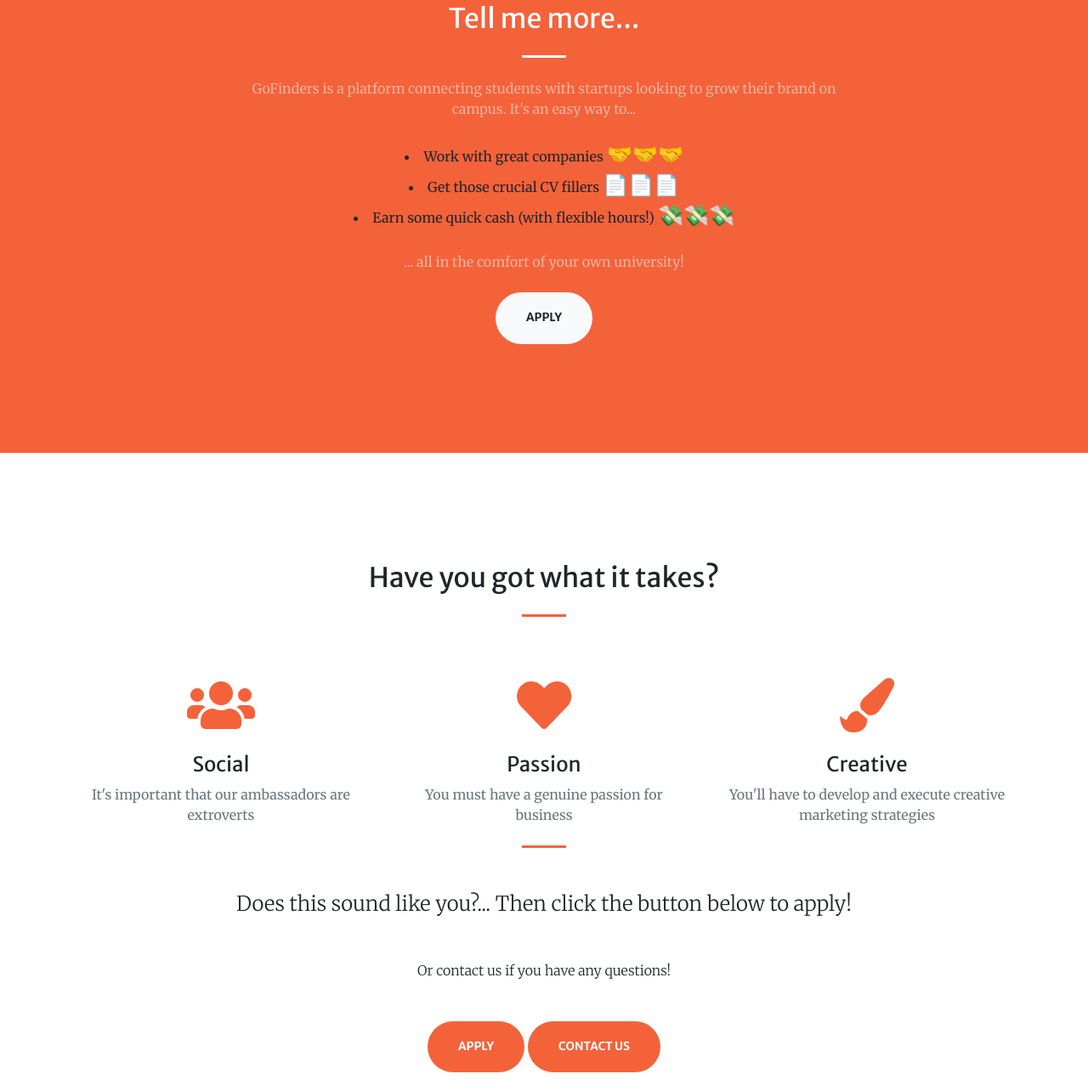
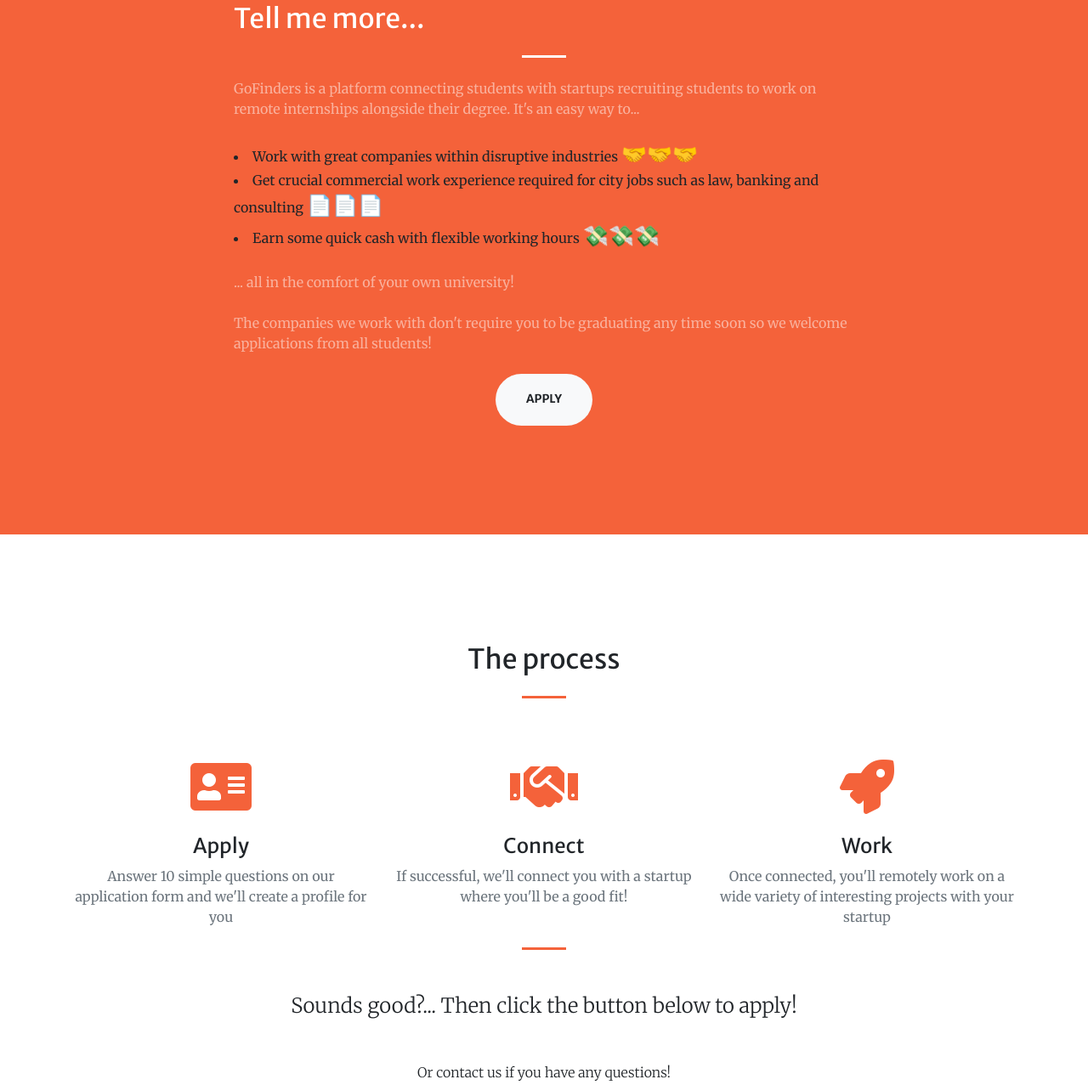
Before and after one commit to sivesh1234/ambassador_website, a website with bundled scripts: page index.html in a window 1280 px wide. Shown: the part 925-2202 px from the top of the page at 85% size. Built offline with nearby package versions, Linux system fonts and the light colour scheme.

Commit message:
test
test

```diff
--- a/index.html
+++ b/index.html
@@ -70,11 +70,11 @@
     <div class="container h-100">
       <div class="row h-100 align-items-center justify-content-center text-center">
         <div class="col-lg-10 align-self-end">
-          <h1 class="text-uppercase text-white font-weight-bold">Become an Ambassador</h1>
+          <h1 class="text-uppercase text-white font-weight-bold">get a remote internship</h1>
           <hr class="divider my-4">
         </div>
         <div class="col-lg-8 align-self-baseline">
-          <p class="text-white-75 font-weight-light mb-5">Connecting Oxford's best hustlers with the fastest growing brands...</p>
+          <p class="text-white-75 font-weight-light mb-5">Connecting Oxford's best hustlers with the fastest growing startups...</p>
           <a class="btn btn-primary btn-xl js-scroll-trigger" href="https://filloutthisform2019.typeform.com/to/JiK6wn">Apply</a>
 
         </div>
@@ -86,16 +86,19 @@
   <section class="page-section bg-primary" id="about">
     <div class="container">
       <div class="row justify-content-center">
-        <div class="col-lg-8 text-center">
+        <div class="col-lg-8 text">
           <h2 class="text-white mt-0">Tell me more...</h2>
           <hr class="divider light my-4">
-          <p class="text-white-50 mb-4">GoFinders is a platform connecting students with startups looking to grow their brand on campus. It's an easy way to...</p>
-          <li>Work with great companies <font size="+2">🤝🤝🤝</font></li>
-          <li>Get those crucial CV fillers <font size="+2">📄📄📄</font></li>
-          <li>Earn some quick cash (with flexible hours!) <font size="+2">💸💸💸</font><font></li>
+          <p class="text-white-50 mb-4">GoFinders is a platform connecting students with startups recruiting students to work on remote internships alongside their degree. It's an easy way to...</p>
+          <li>Work with great companies within disruptive industries <font size="+2">🤝🤝🤝</font></li>
+          <li>Get crucial commercial work experience required for city jobs such as law, banking and consulting <font size="+2">📄📄📄</font></li>
+          <li>Earn some quick cash with flexible working hours <font size="+2">💸💸💸</font><font></li>
         </br>
           <p class="text-white-50 mb-4">... all in the comfort of your own university!</p>
+          <p class="text-white-50 mb-4">The companies we work with don't require you to be graduating any time soon so we welcome applications from all students!</p>
+          <center>
           <a class="btn btn-light btn-xl js-scroll-trigger" href="https://filloutthisform2019.typeform.com/to/JiK6wn">Apply</a>
+        </center>
         </div>
       </div>
     </div>
@@ -104,28 +107,29 @@
   <!-- Requirements Section -->
   <section class="page-section" id="Apply">
     <div class="container h-50">
-      <h2 class="text-center mt-0">Have you got what it takes?</h2>
+      <h2 class="text-center mt-0">The process</h2>
       <hr class="divider my-4">
       <div class="row">
         <div class="col-lg-4 col-md-5 text-center">
           <div class="mt-5">
-            <i class="fas fa-4x fa-users text-primary mb-4"></i>
-            <h3 class="h4 mb-2">Social</h3>
-            <p class="text-muted mb-0">It's important that our ambassadors are extroverts</p>
+            <i class="fas fa-4x fa-address-card text-primary mb-4"></i>
+            <h3 class="h4 mb-2">Apply</h3>
+            <p class="text-muted mb-0">Answer 10 simple questions on our application form and we'll create a profile for you</p>
           </div>
         </div>
         <div class="col-lg-4 col-md-5 text-center">
           <div class="mt-5">
-            <i class="fas fa-4x fa-heart text-primary mb-4"></i>
-            <h3 class="h4 mb-2">Passion</h3>
-            <p class="text-muted mb-0">You must have a genuine passion for business</p>
+            <i class="fas fa-4x fa-handshake text-primary mb-4"></i>
+            <h3 class="h4 mb-2">Connect</h3>
+            <p class="text-muted mb-0">If successful, we'll connect you with a startup where you'll be a good fit!</p>
+            <p class="text-muted mb-0"></p>
           </div>
         </div>
         <div class="col-lg-4 col-md-5 text-center">
           <div class="mt-5">
-            <i class="fas fa-4x fa-paint-brush text-primary mb-4"></i>
-            <h3 class="h4 mb-2">Creative</h3>
-            <p class="text-muted mb-0">You'll have to develop and execute creative marketing strategies</p>
+            <i class="fas fa-4x fa-rocket text-primary mb-4"></i>
+            <h3 class="h4 mb-2">Work</h3>
+            <p class="text-muted mb-0">Once connected, you'll remotely work on a wide variety of interesting projects with your startup</p>
           </div>
         </div>
 
@@ -147,7 +151,7 @@
         </div>
         <div class="col-lg-8 align-self-baseline">
         </br>
-          <p class="text-primary-75 font-weight-light mb-5"><font size="+2">Does this sound like you?... Then click the button below to apply!</font></p>
+          <p class="text-primary-75 font-weight-light mb-5"><font size="+2">Sounds good?... Then click the button below to apply!</font></p>
           <p class="text-primary-75 font-weight-light mb-5">Or contact us if you have any questions!</p>
           <a class="btn btn-primary btn-xl js-scroll-trigger" href="https://filloutthisform2019.typeform.com/to/JiK6wn">Apply</a>
           <a class="btn btn-primary btn-xl js-scroll-trigger" href="mailto: hello@gofinders.co.uk">Contact Us</a>
```
